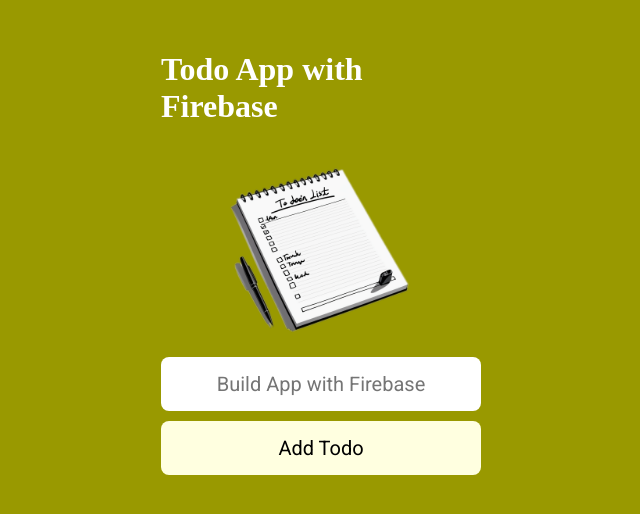
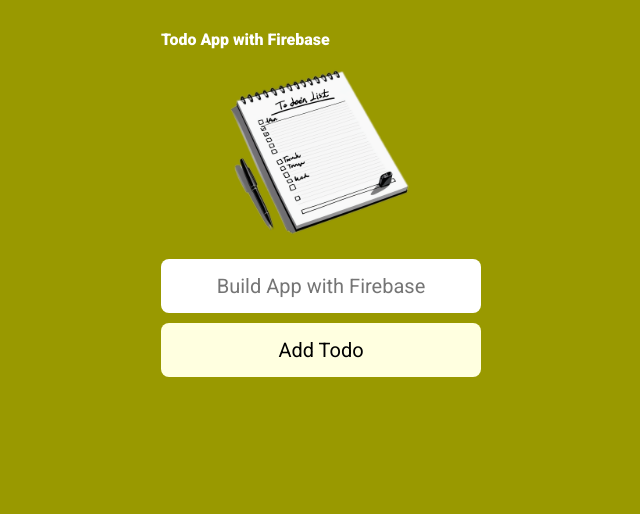
Before and after one commit to keosophon/realtime-todo-app-firebase, a website built with Vite: page index.html in a window 1280 px wide. Shown: the whole page, without its empty margins (319-959 px from the left). Built offline with nearby package versions, Linux system fonts and the light colour scheme; no server answers.

Commit message:
try ci/cd

```diff
--- a/index.html
+++ b/index.html
@@ -14,7 +14,7 @@
     </head>
     <body>
         <div class="container">
-            <h1>Todo App with Firebase</h1>
+            <span class="roboto-black">Todo App with Firebase</span>
             <img src="assets/todo.png" />
             <input id="todo" type="text" placeholder="Build App with Firebase" class="roboto-regular">
             <button id="add-todo" value="Add" onclick="addTodo()" class="roboto-regular">Add Todo</button>
```
